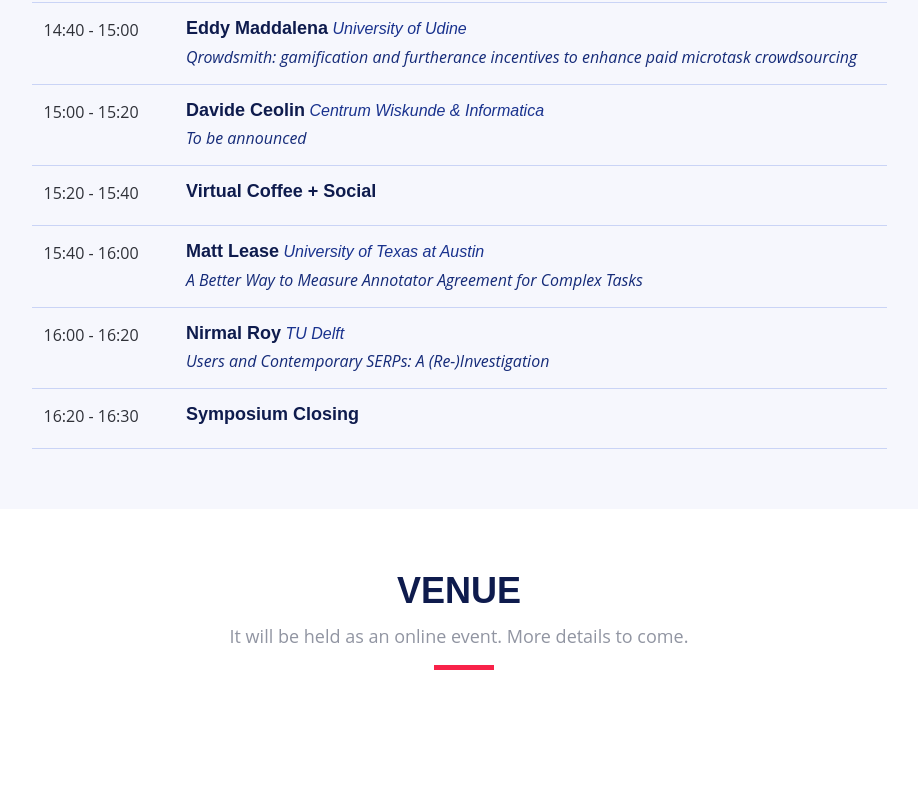
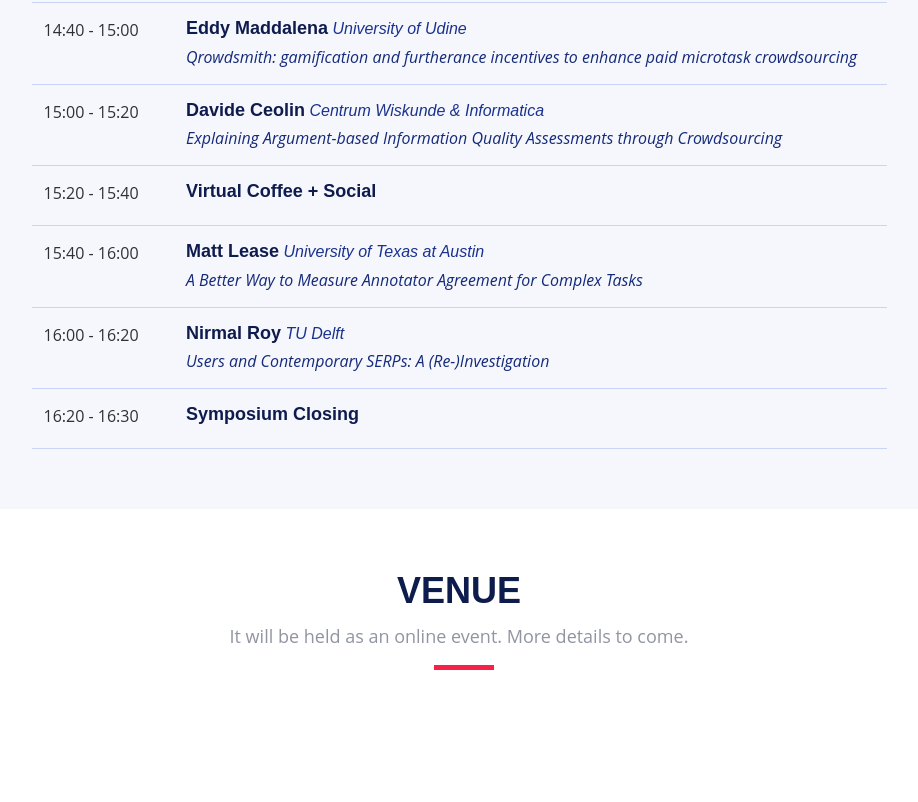
Before and after one commit to Miccighel/BHCC, a plain HTML site: page index.html in a window 1280 px wide. Shown: the part 4358-5160 px from the top of the page, without its empty margins (181-1099 px from the left). Drawn offline with Linux system fonts and the light colour scheme.

Commit message:
update program

```diff
--- a/index.html
+++ b/index.html
@@ -378,7 +378,7 @@
                         </div>
                         <div class="col-md-10">
                             <h4>Davide Ceolin<span> Centrum Wiskunde & Informatica</span></h4>
-                            <p>To be announced</p>
+                            <p>Explaining Argument-based Information Quality Assessments through Crowdsourcing</p>
                         </div>
                     </div>
                     <div class="row schedule-item">
```
